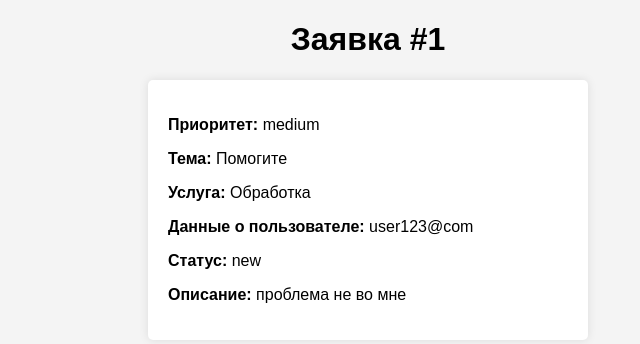
After one commit to Innlock/services_pr6, a Flask app: page /service_desk/1 in a window 1280 px wide. The commit adds this page. Shown: the top 344 px of the page, without its empty margins (272-912 px from the left). Run offline with Flask 3, Linux system fonts and the light colour scheme; a user stored in the database is signed in; data comes from the database, SQL or seed files in the repository.

Commit message:
Есть карточка заявки, хз зачем

```diff
--- a/app.py
+++ b/app.py
@@ -125,6 +125,16 @@ def update_ticket(ticket_id):
     return redirect(url_for('service_desk'))
 
 
+@app.route('/service_desk/<int:ticket_id>')
+@login_required
+def ticket_description(ticket_id):
+    ticket = Ticket.query.get(ticket_id)
+    if not ticket:
+        flash('Заявка не найдена!')
+        return redirect(url_for('service_desk'))
+    return render_template('ticket_description.html', ticket=ticket)
+
+
 # Роут для страницы сообщений
 @app.route('/messenger')
 @app.route('/messenger/<int:dialog_id>')
--- a/templates/service_desk.html
+++ b/templates/service_desk.html
@@ -97,7 +97,7 @@
     {% for ticket in tickets %}
     <tr>
         <td>{{ ticket.priority }}</td>
-        <td>{{ ticket.theme }}</td>
+        <td><a href="{{ url_for('ticket_description', ticket_id=ticket.id) }}">{{ ticket.theme }}</a></td>
         <td>{{ ticket.service.name }}</td>
         <td>{{ ticket.user_data }}</td>
         <td>{{ ticket.status }}</td>
--- /dev/null
+++ b/templates/ticket_description.html
@@ -0,0 +1,49 @@
+<!DOCTYPE html>
+<html>
+<head>
+    <title>Заявка #{{ ticket.id }}</title>
+    <style>
+        body {
+            font-family: Arial, sans-serif;
+            background-color: #f4f4f4;
+            margin: 0;
+            padding: 0;
+        }
+
+        h1 {
+            text-align: center;
+        }
+
+        .ticket-details {
+            background-color: #fff;
+            padding: 20px;
+            border-radius: 5px;
+            box-shadow: 0 0 10px rgba(0, 0, 0, 0.1);
+            margin: 20px auto;
+            max-width: 400px;
+        }
+    </style>
+</head>
+<body>
+<h1>Заявка #{{ ticket.id }}</h1>
+<div class="ticket-details">
+    <p><strong>Приоритет:</strong> {{ ticket.priority }}</p>
+    <p><strong>Тема:</strong> {{ ticket.theme }}</p>
+    <p><strong>Услуга:</strong> {{ ticket.service.name }}</p>
+    <p><strong>Данные о пользователе:</strong> {{ ticket.user_data }}</p>
+    <p><strong>Статус:</strong> {{ ticket.status }}</p>
+    <p><strong>Описание:</strong> {{ ticket.description }}</p>
+    {% if current_user.role == 'support' %}
+    <p>
+    <form method="POST" action="/update_ticket/{{ ticket.id }}">
+        <select name="status">
+            <option value="in process">In process</option>
+            <option value="done">Done</option>
+        </select>
+        <button type="submit">Изменить</button>
+    </form>
+    </p>
+    {% endif %}
+</div>
+</body>
+</html>
```
